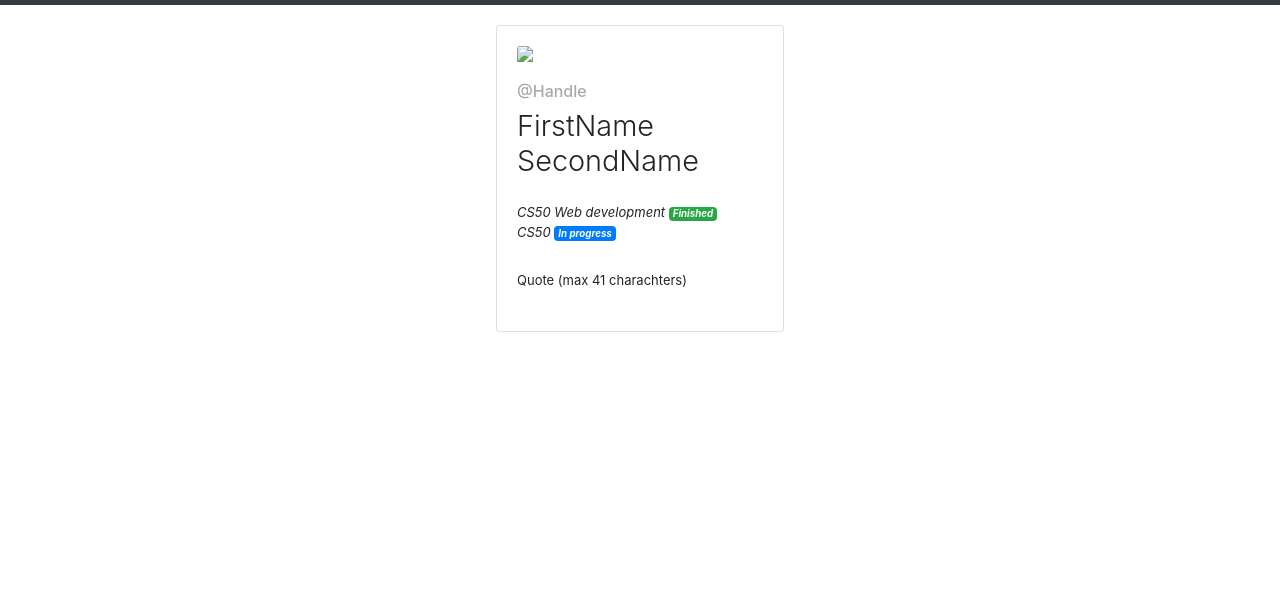
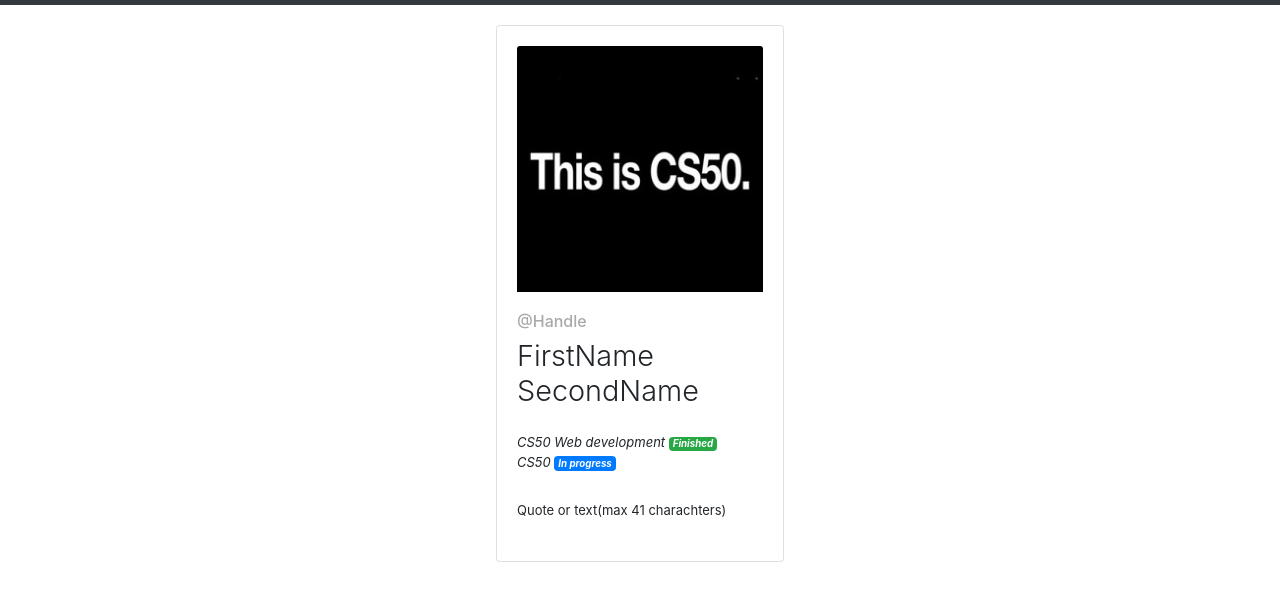
Before and after one commit to CS50Yearbook/CS50Yearbook.github.io, a plain HTML site: page index.html in a window 1280 px wide. Shown: the part 51-652 px from the top of the page. Drawn offline with nearby package versions, Linux system fonts and the light colour scheme.

Commit message:
Update index.html

```diff
--- a/index.html
+++ b/index.html
@@ -25,7 +25,7 @@
 
             <div class="box">
                 <div class="card" style="width: 18rem;">
-                    <img class="card-img-top" src="imgs/default.png">
+                    <img class="card-img-top" src="imgs/default.jpg">
                     <div class="card-body">
                         <h6>
                             <a href="https://github.com/handle">@Handle</a>
@@ -39,7 +39,7 @@
                                 <i>CS50</i> <i class="badge badge-primary">In progress</i>
                             </li>
                         </ul>
-                        <p class="card-text">Quote (max 41 charachters)</p>
+                        <p class="card-text">Quote or text(max 41 charachters)</p>
                     </div>
                 </div>
             </div>
```
